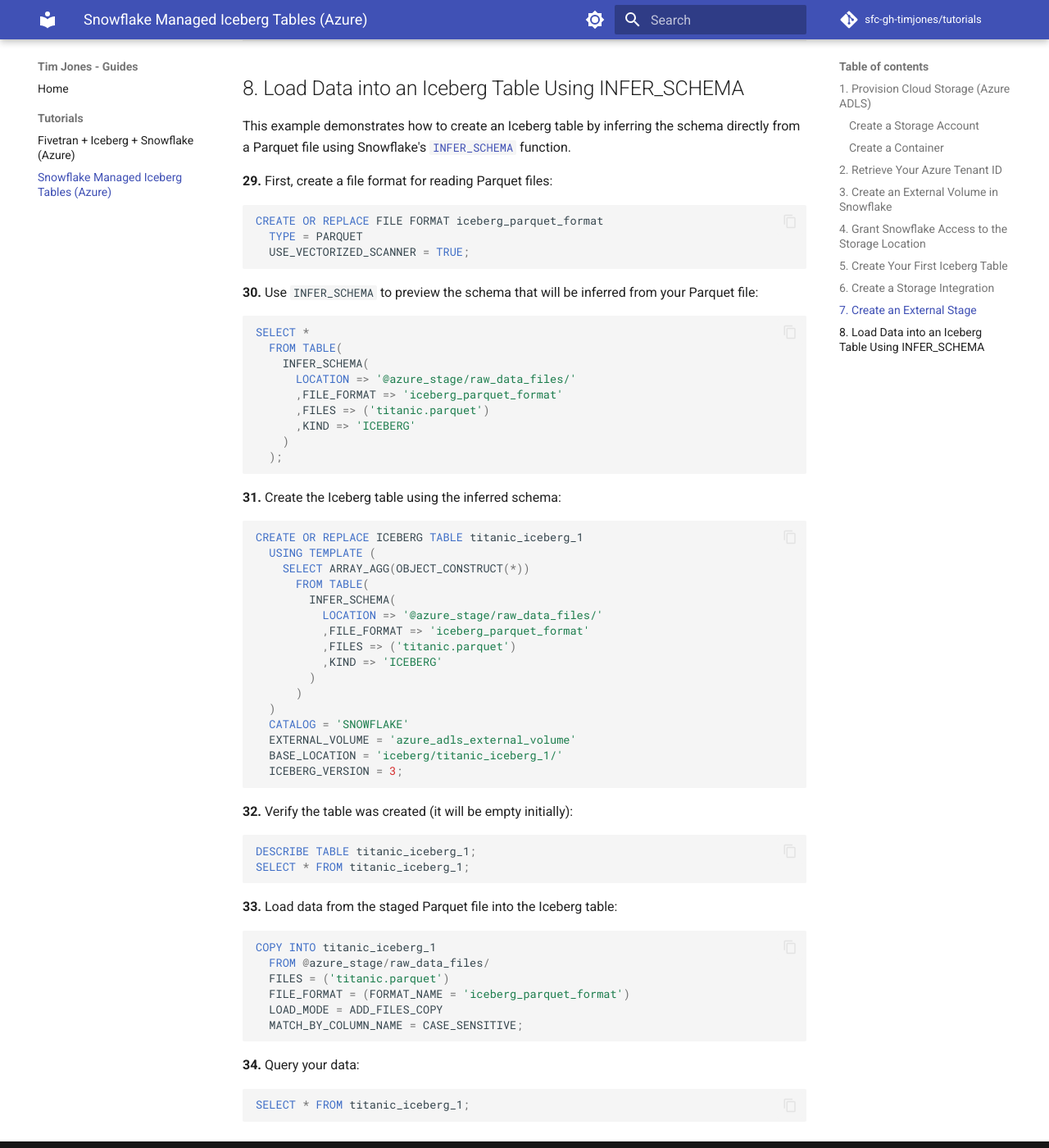
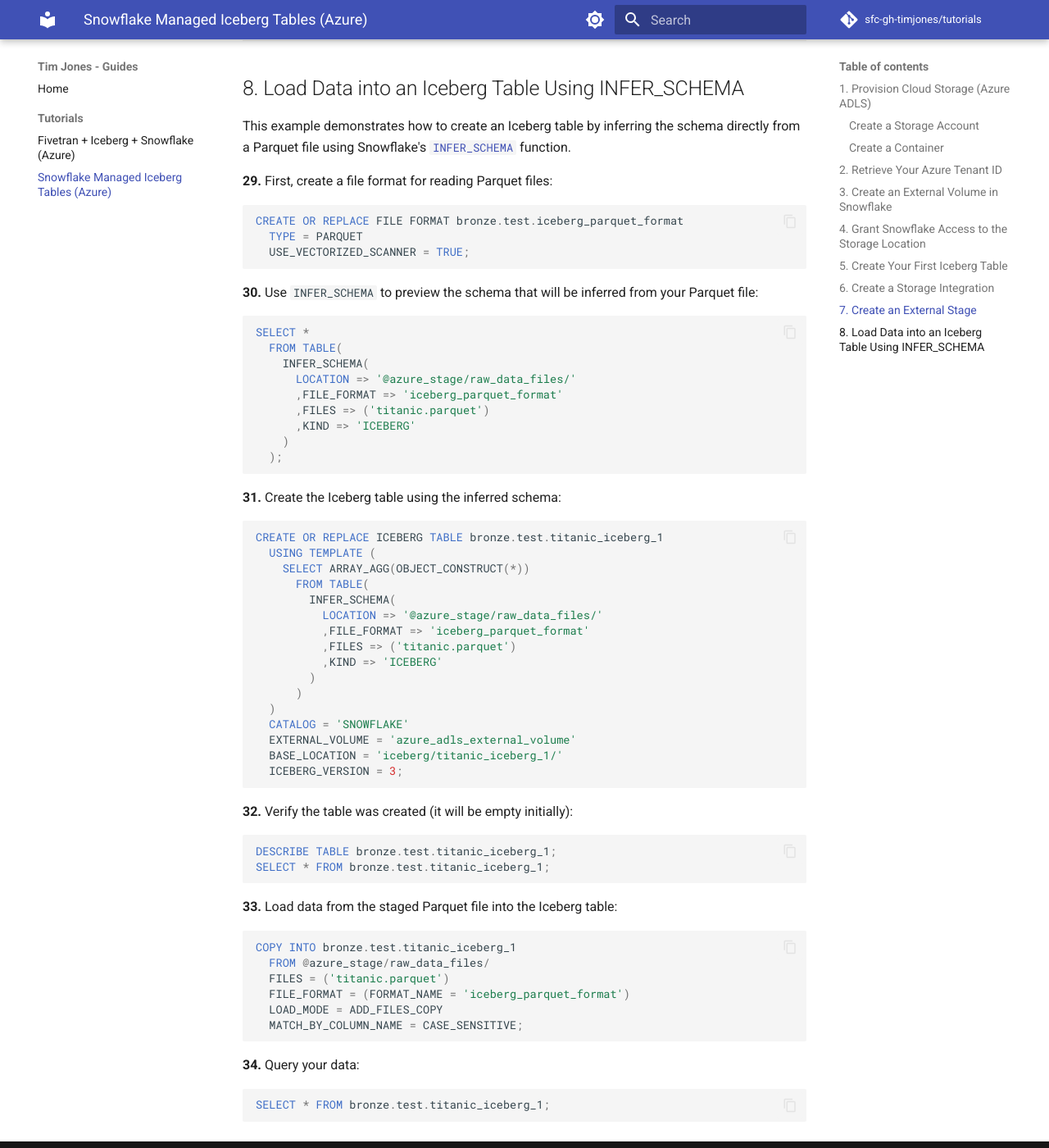
Before and after one commit to sfc-gh-timjones/tutorials, an MkDocs documentation site: the page built from docs/snowflake-managed-iceberg-azure/index.md, in a window 1280 px wide and 1400 px high, scrolled down 16857 px. Shown: the whole window at 82% size. Built offline with MkDocs 1.6.1 and Material for MkDocs 9.7.7, drawn with Linux system fonts in a browser that asks for light colours; comment, search, counter and statistics services are not loaded.

Commit message:
Use fully qualified names (bronze.test.*) in Section 8 examples

````diff
--- a/docs/snowflake-managed-iceberg-azure/index.md
+++ b/docs/snowflake-managed-iceberg-azure/index.md
@@ -397,7 +397,7 @@
 **29.** First, create a file format for reading Parquet files:
 
 ```sql
-CREATE OR REPLACE FILE FORMAT iceberg_parquet_format
+CREATE OR REPLACE FILE FORMAT bronze.test.iceberg_parquet_format
   TYPE = PARQUET
   USE_VECTORIZED_SCANNER = TRUE;
 ```
@@ -419,7 +419,7 @@
 **31.** Create the Iceberg table using the inferred schema:
 
 ```sql
-CREATE OR REPLACE ICEBERG TABLE titanic_iceberg_1
+CREATE OR REPLACE ICEBERG TABLE bronze.test.titanic_iceberg_1
   USING TEMPLATE (
     SELECT ARRAY_AGG(OBJECT_CONSTRUCT(*))
       FROM TABLE(
@@ -440,14 +440,14 @@
 **32.** Verify the table was created (it will be empty initially):
 
 ```sql
-DESCRIBE TABLE titanic_iceberg_1;
-SELECT * FROM titanic_iceberg_1;
+DESCRIBE TABLE bronze.test.titanic_iceberg_1;
+SELECT * FROM bronze.test.titanic_iceberg_1;
 ```
 
 **33.** Load data from the staged Parquet file into the Iceberg table:
 
 ```sql
-COPY INTO titanic_iceberg_1
+COPY INTO bronze.test.titanic_iceberg_1
   FROM @azure_stage/raw_data_files/
   FILES = ('titanic.parquet')
   FILE_FORMAT = (FORMAT_NAME = 'iceberg_parquet_format')
@@ -458,5 +458,5 @@
 **34.** Query your data:
 
 ```sql
-SELECT * FROM titanic_iceberg_1;
+SELECT * FROM bronze.test.titanic_iceberg_1;
 ```
````
